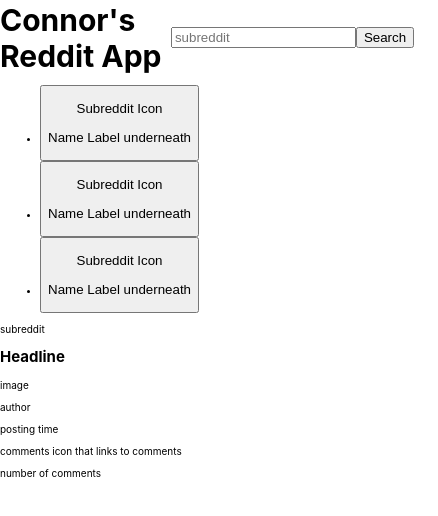
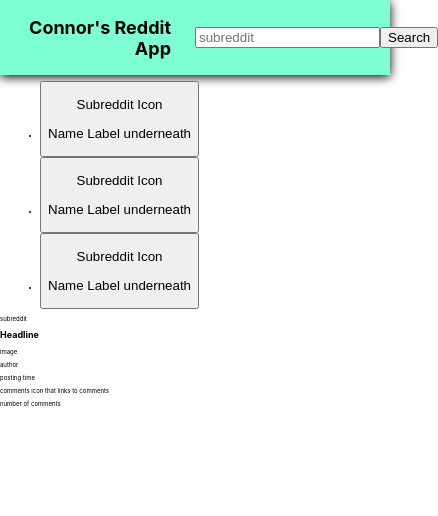
Before and after one commit to cMcVay/reddit-client-project, a React (Create React App) app: page / in a window 390 px wide. Shown: the top 516 px of the page, 438 px wide, since content can reach past the window. Built offline with nearby package versions, Linux system fonts and the light colour scheme.

Commit message:
create responsive font for mobile

```diff
--- a/src/App.css
+++ b/src/App.css
@@ -1,3 +1,9 @@
 html {
   font-size: 10px;
 }
+
+@media only screen and (max-width: 600px) {
+  html {
+    font-size: 6px;
+  }
+}
--- a/src/components/header/header.css
+++ b/src/components/header/header.css
@@ -5,16 +5,22 @@ header {
     padding: 0;
     margin: 0;
     align-items: center;
+    background-color: aquamarine;
+    box-shadow: 0px 2px 10px;
 }
 
 header .sitetitle {
     font-size: 1.5rem;
     width: 50%;
+    text-align: end;
+    padding-right: 2rem;
 }
 
 header .search {
     display: flex;
     align-items: center;
     width: 50%;
-    justify-content: center;
+    justify-content: start;
+    font-size: 1rem;
+    padding-left: 2rem;
 }
```
